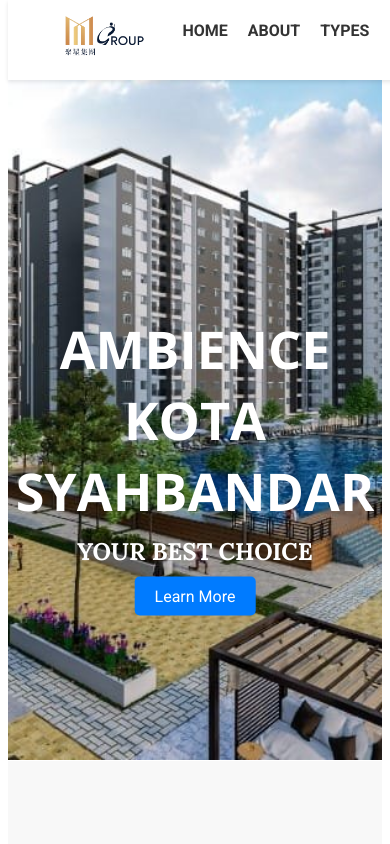
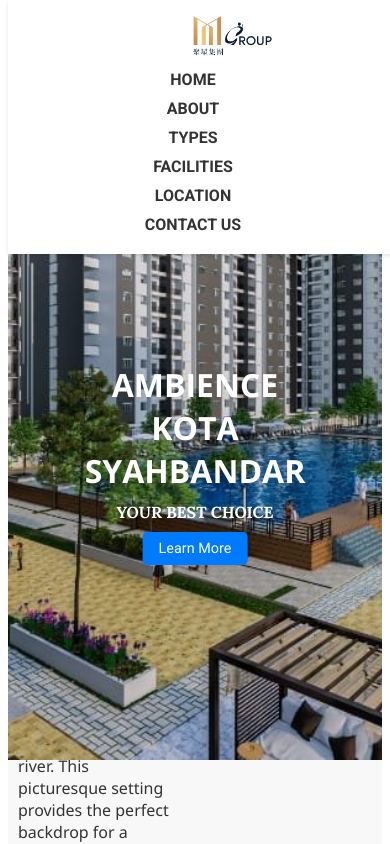
Before and after one commit to Yap0922/Ambience-Kota, a plain HTML site: page index.html in a window 390 px wide. Shown: the top 844 px of the page. Drawn offline with nearby package versions, Linux system fonts and the light colour scheme.

Commit message:
Update index.html

```diff
--- a/index.html
+++ b/index.html
@@ -3,6 +3,7 @@
 <head>
     <meta charset="UTF-8">
     <meta name="viewport" content="width=device-width, initial-scale=1.0">
+
     <title>MG Ambience Residence-Kota Syahbandar</title>
     <link href="https://fonts.googleapis.com/css2?family=Roboto:wght@400;700&display=swap" rel="stylesheet">
     <link href="https://fonts.googleapis.com/css2?family=Open+Sans:wght@400;700&display=swap" rel="stylesheet">
@@ -446,6 +447,55 @@
         .active, .dot:hover {
             background-color: #717171;
         }
+        @media screen and (max-width: 768px) {
+    .hero {
+        height: 300px;
+    }
+    .text-overlay h1 {
+        font-size: 2em;
+    }
+    .text-overlay p {
+        font-size: 1em;
+    }
+    .text-overlay .button {
+        padding: 8px 16px;
+        font-size: 0.9em;
+    }
+    .about-content, .content {
+        padding: 20px 10px;
+    }
+    .about-content h1, .text-content2 h1 {
+        font-size: 2em;
+    }
+    .about-content p, .text-content2 p {
+        font-size: 1em;
+    }
+    header {
+        flex-direction: column;
+        align-items: center;
+    }
+    nav {
+        display: flex;
+        flex-direction: column;
+        align-items: center;
+    }
+    nav a {
+        margin: 5px 0;
+    }
+    .slideshow-container {
+        width: 100%;
+    }
+    .main-image img {
+        width: 100%;
+    }
+    .thumbnail-images img {
+        width: 80px;
+    }
+    .modal-content {
+        width: 90%;
+    }
+}
+
 
     </style>
 
```
